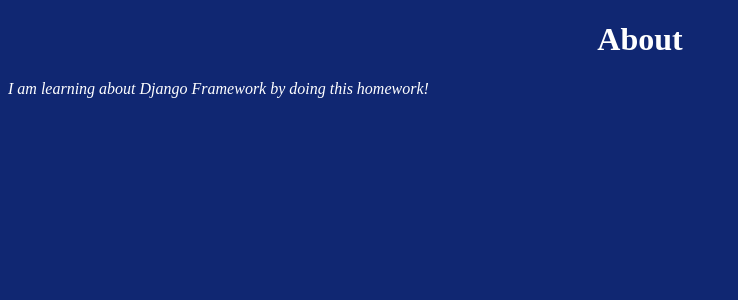
After one commit to ashishbansal27/Django-Hitesh, a Django app: template chaiaurDjango/templates/about.html in a window 1280 px wide. The commit adds this page. Shown: the top 300 px of the page, without its empty margins (0-738 px from the left). Run offline with Django 4.2, Linux system fonts and the light colour scheme; the template is opened without the code that fills it, so the values that code supplies are empty.

Commit message:
Lecture 3 Home work completed.

```diff
--- a/chaiaurDjango/chaiaurDjango/views.py
+++ b/chaiaurDjango/chaiaurDjango/views.py
@@ -5,7 +5,7 @@
     return render(request, 'index.html')
 
 def about(request):
-    return HttpResponse("Hello, World. You are at Chai aur Django About Page ")
+    return render(request, 'about.html')
 
 def contact(request):
-    return HttpResponse("Hello, World. You are at Chai aur Django Contact Page ")
+    return render(request, 'contact.html')
--- a/chaiaurDjango/static/style.css
+++ b/chaiaurDjango/static/style.css
@@ -8,3 +8,9 @@
     text-align: center;
     font-size: 2em;
  }
+
+ p{
+    text-align: left;
+    font-size: 1em;
+    font-style: italic;
+ }
--- /dev/null
+++ b/chaiaurDjango/templates/about.html
@@ -0,0 +1,14 @@
+{% load static %}
+<!DOCTYPE html>
+<html lang="en">
+<head>
+    <meta charset="UTF-8">
+    <meta name="viewport" content="width=device-width, initial-scale=1.0">
+    <title>Chai aur Django</title>
+    <link rel="stylesheet" href="{% static 'style.css' %}">
+</head>
+<body>
+    <h1>About</h1>
+    <p>I am learning about Django Framework by doing this homework!</p>
+</body>
+</html>
```
Also changed, not shown: chaiaurDjango/templates/contact.html (added, +14 -0 lines).
